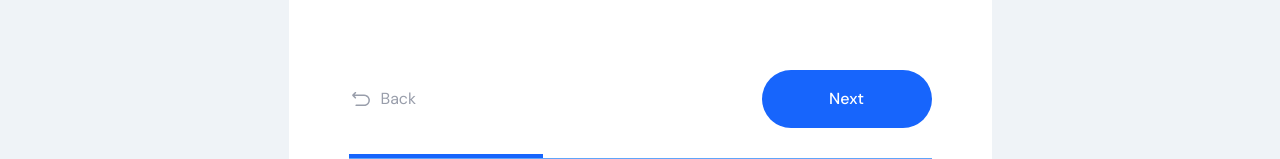
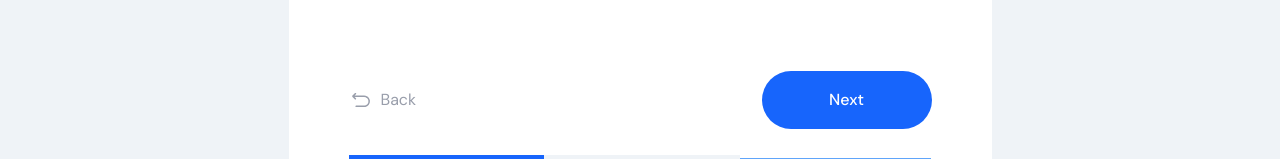
Before and after one commit to TajulDev/omeca, a React (Vite) app: page /domain in a window 1280 px wide. Both pictures are taken after a click on the button "Next". Shown: the part 641-800 px from the top of the page. Built offline with nearby package versions, Linux system fonts and the light colour scheme.

Commit message:
domain tab update

```diff
--- a/src/Shared/DomainLayout.jsx
+++ b/src/Shared/DomainLayout.jsx
@@ -59,9 +59,23 @@ const DomainLayout = ({ title, label, placeholder, step, setStep, type }) => {
               Next
             </button>
           </div>
-          <div className="border-b border-blue-400">
-            <div className="border-b border-royalBlue border-[3px] w-[33.33%]"></div>
-          </div>
+          {step === 1 ? (
+            <div>
+              <div className="border-b border-royalBlue border-[3px] w-[33.33%]"></div>
+              <div className="border-b border-blue-400"></div>
+            </div>
+          ) : step === 2 ? (
+            <div className="flex">
+              <div className="border-b border-royalBlue border-[3px] w-full"></div>
+              <div className="border-b border-[#EFF3F7] border-[3px] w-full"></div>
+              <div className="border-b border-blue-400 w-full"></div>
+            </div>
+          ) : (
+            <div className="flex">
+              <div className="border-b border-royalBlue border-[3px] w-[66.66%]"></div>
+              <div className="border-b border-blue-400 w-[33.33%]"></div>
+            </div>
+          )}
         </div>
       </div>
     </div>
```
